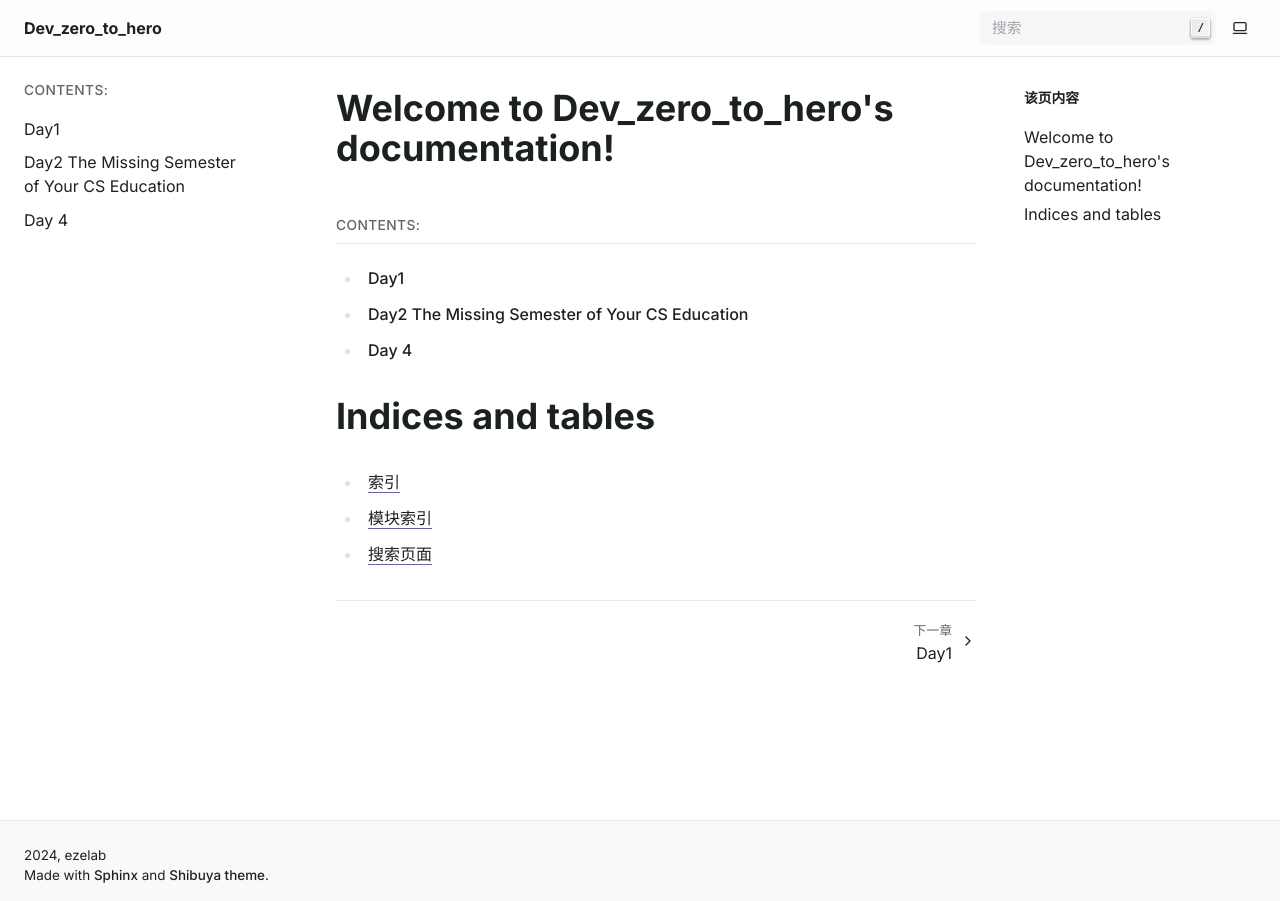
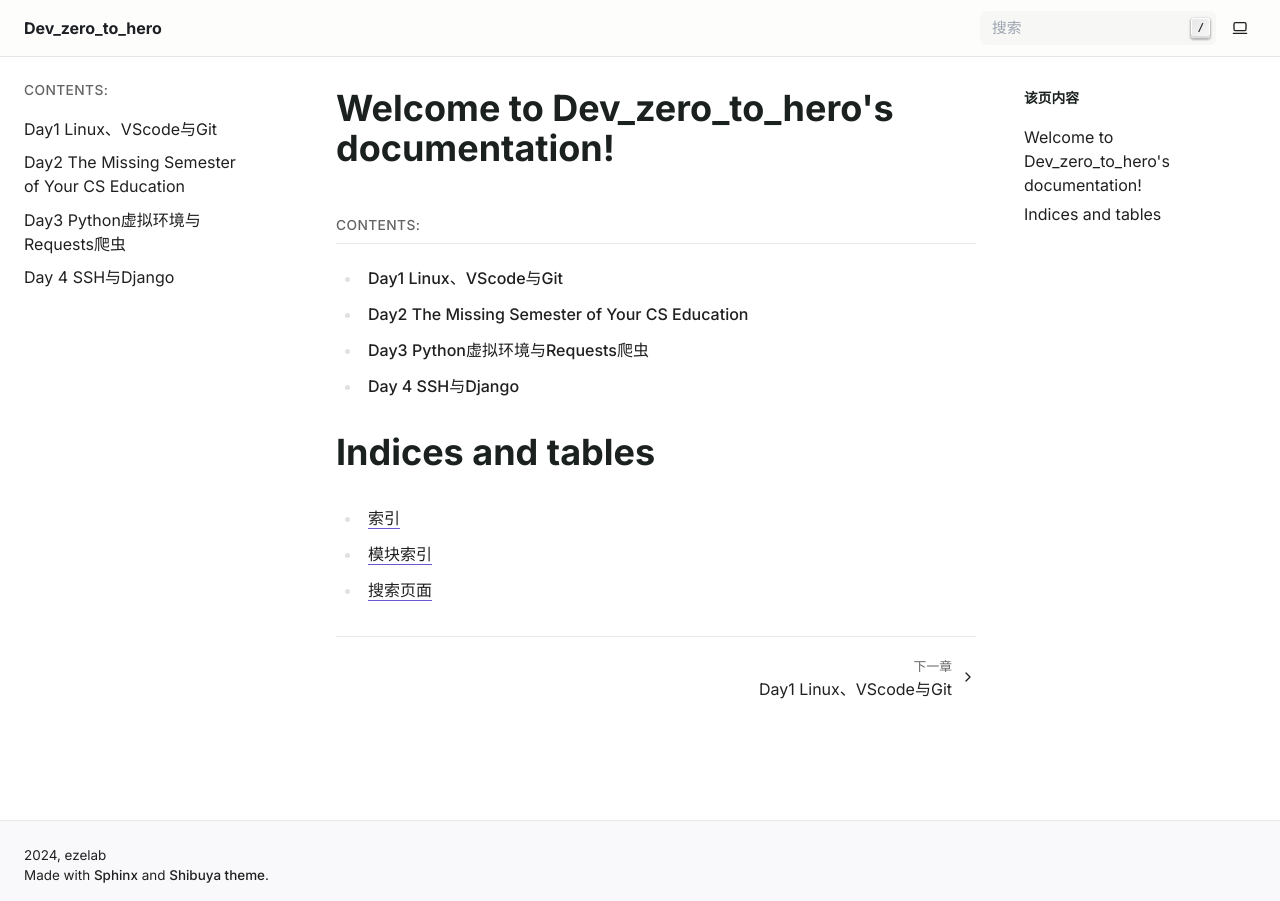
Before and after one commit to EZEORG/dev_zero_to_hero, a Sphinx documentation site: the page built from source/index.rst, in a window 1280 px wide. Built offline with Sphinx 7.4.7, drawn with Linux system fonts in a browser that asks for light colours; nearby versions of some CDN libraries.

Commit message:
docs:add title & modify index

```diff
--- a/source/index.rst
+++ b/source/index.rst
@@ -12,6 +12,7 @@ Welcome to Dev_zero_to_hero's documentation!
 
    notes/2024-summer-day1
    notes/2024-summer-day2
+   notes/2024-summer-day3
    notes/2024-summer-day4
 
 
--- a/source/notes/2024-summer-day1.md
+++ b/source/notes/2024-summer-day1.md
@@ -1,4 +1,4 @@
-# Day1
+# Day1 Linux、VScode与Git
 
 ## 一、Basic Linux
 
--- a/source/notes/2024-summer-day3.md
+++ b/source/notes/2024-summer-day3.md
@@ -1,4 +1,4 @@
-# Day3
+# Day3 Python虚拟环境与Requests爬虫
 
 ## Tmux知识点补充
 
```
Also changed, not shown: source/notes/2024-summer-day4.md (+3 -1 lines).
